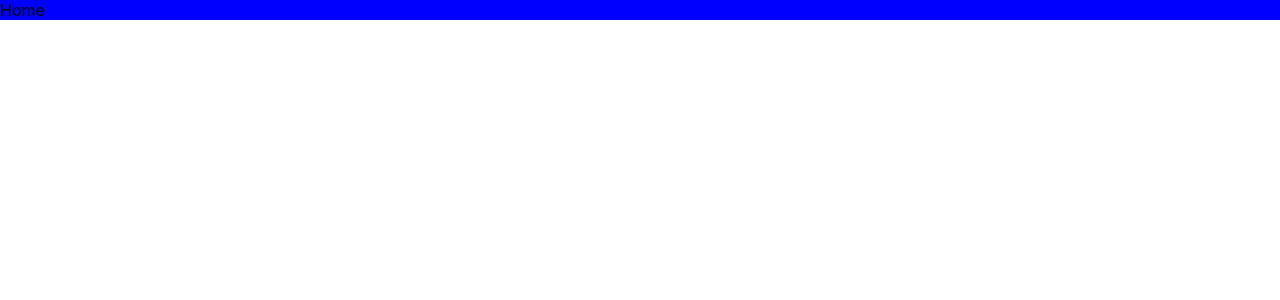
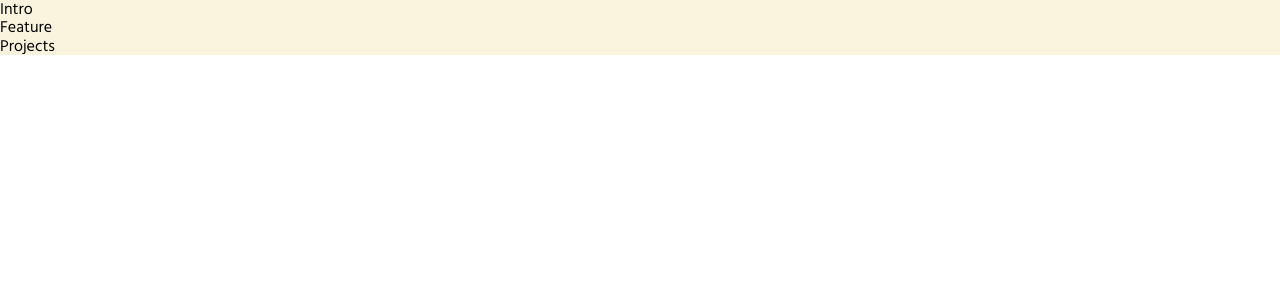
Before and after one commit to ryuash/ryuash.github.io, a Next.js app: page / in a window 1280 px wide. Shown: the top 300 px of the page. Built offline with nearby package versions, Linux system fonts and the light colour scheme.

Commit message:
add: basic global css (#1)

```diff
--- a/src/pages/_app.tsx
+++ b/src/pages/_app.tsx
@@ -1,6 +1,9 @@
+import '../styles/normalize.css'
 import '../styles/globals.css'
+import { theme } from '../styles/theme';
 import React from 'react';
 import Head from 'next/head';
+import { ThemeProvider } from 'styled-components';
 
 function MyApp({ Component, pageProps }) {
   return (
@@ -22,7 +25,9 @@ function MyApp({ Component, pageProps }) {
         <meta property="og:image" content="https://i.imgur.com/Pn5SFLb.png" />
         <title>Ryuash</title>
       </Head>
-      <Component {...pageProps} />
+      <ThemeProvider theme={theme}>
+        <Component {...pageProps} />
+      </ThemeProvider>
     </React.Fragment>
   )
 }
--- a/src/pages/_document.tsx
+++ b/src/pages/_document.tsx
@@ -15,12 +15,12 @@ export default class MyDocument extends Document {
       const initialProps = await Document.getInitialProps(ctx)
       return {
         ...initialProps,
-        styles: (
+        styles: [
           <>
             {initialProps.styles}
             {sheet.getStyleElement()}
-          </>
-        ),
+          </>,
+        ],
       }
     } finally {
       sheet.seal()
--- /dev/null
+++ b/src/screens/home/components/feature/index.tsx
@@ -0,0 +1,11 @@
+import React from 'react';
+
+const Feature = () => {
+  return (
+    <div>
+      Feature
+    </div>
+  )
+}
+
+export default Feature;
--- /dev/null
+++ b/src/screens/home/components/index.ts
@@ -0,0 +1,9 @@
+import Intro from './intro';
+import Feature from './feature';
+import Projects from './projects';
+
+export {
+  Intro,
+  Feature,
+  Projects,
+}
--- /dev/null
+++ b/src/screens/home/components/intro/index.tsx
@@ -0,0 +1,11 @@
+import React from 'react';
+
+const Intro = () => {
+  return (
+    <div>
+      Intro
+    </div>
+  )
+}
+
+export default Intro;
--- /dev/null
+++ b/src/screens/home/components/projects/index.tsx
@@ -0,0 +1,11 @@
+import React from 'react';
+
+const Projects = () => {
+  return (
+    <div>
+      Projects
+    </div>
+  )
+}
+
+export default Projects;
--- a/src/screens/home/index.tsx
+++ b/src/screens/home/index.tsx
@@ -1,10 +1,17 @@
 import React from 'react';
 import { RootCSS } from './styles';
+import {
+  Intro,
+  Feature,
+  Projects
+} from './components';
 
 const Home = () => {
   return (
     <RootCSS>
-      Home
+      <Intro />
+      <Feature />
+      <Projects />
     </RootCSS>
   )
 }
--- a/src/screens/home/styles.ts
+++ b/src/screens/home/styles.ts
@@ -1,5 +1,5 @@
 import styled from 'styled-components';
 
 export const RootCSS = styled.div`
-  background: blue;
+  background: ${props => props.theme.colors.secondary};
 `;
--- a/src/styles/globals.css
+++ b/src/styles/globals.css
@@ -1,16 +1,33 @@
-html,
-body {
-  padding: 0;
-  margin: 0;
-  font-family: -apple-system, BlinkMacSystemFont, Segoe UI, Roboto, Oxygen,
-    Ubuntu, Cantarell, Fira Sans, Droid Sans, Helvetica Neue, sans-serif;
+@font-face {
+  font-family: 'Hind Madurai';
+  src: url("/fonts/HindMadurai-Regular.ttf");
+  font-weight: 400;
 }
 
-a {
-  color: inherit;
-  text-decoration: none;
+@font-face {
+  font-family: 'Hind Madurai';
+  src: url("/fonts/HindMadurai-Regular.ttf");
+  font-weight: 500;
 }
 
+/* html {
+  font-size: 16px;
+  box-sizing: border-box;
+  font-family: "Hind Madurai", sans-serif;
+} */
+
 * {
-  box-sizing: border-box;
+  margin: 0;
+  padding: 0;
 }
+
+*,
+  *:before,
+  *:after {
+    box-sizing: border-box;
+  }
+
+body {
+  font-family: "Hind Madurai", sans-serif;
+  font-size: 16px;
+}
--- /dev/null
+++ b/src/styles/theme.ts
@@ -0,0 +1,6 @@
+export const theme = {
+  colors: {
+    primary: '#0a5c59',
+    secondary: '#faf3de',
+  }
+}
```
Also changed, not shown: public/fonts/HindMadurai-Medium.ttf (added), public/fonts/HindMadurai-Regular.ttf (added), src/styles/normalize.css (added).
